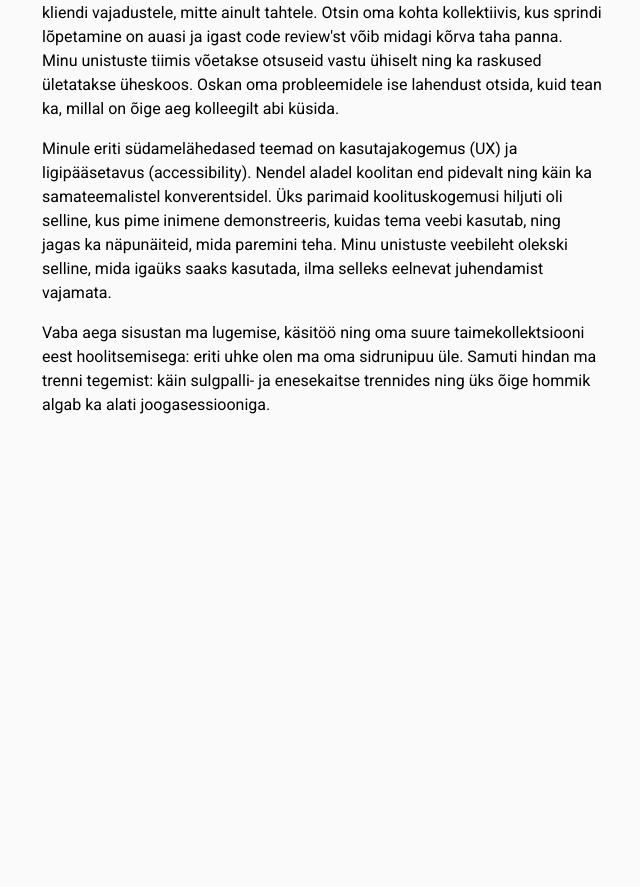
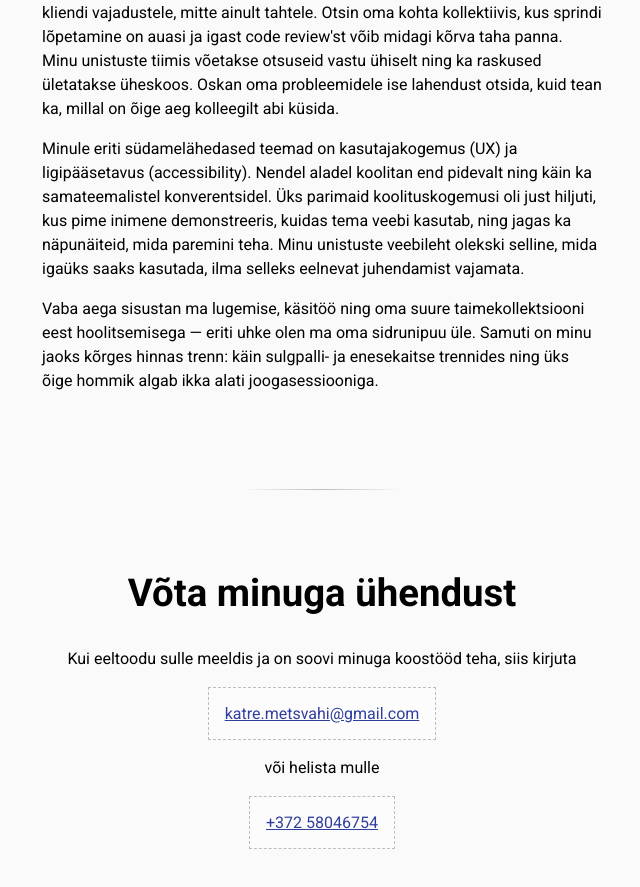
Before and after one commit to KatreMetsvahi/curriculum_vitae, a React (Create React App) app: page / in a window 1280 px wide. Shown: the part 2300-3187 px from the top of the page, without its empty margins (318-958 px from the left). Before the commit the page ends 2813 px from the top, so only its background shows below. Built offline with nearby package versions, Linux system fonts and the light colour scheme.

Commit message:
Add contacts section

```diff
--- a/src/App.tsx
+++ b/src/App.tsx
@@ -3,6 +3,7 @@ import Header from './layout/Header';
 import Work from './layout/Work';
 import Education from './layout/Education';
 import AboutMe from './layout/AboutMe';
+import Contacts from './layout/Contacts';
 import './styles/main.scss';
 
 const App = () => (
@@ -13,6 +14,8 @@ const App = () => (
     <Education/>
     <hr/>
     <AboutMe/>
+    <hr/>
+    <Contacts/>
   </div>
 );
 
--- /dev/null
+++ b/src/layout/Contacts.jsx
@@ -0,0 +1,22 @@
+import React from 'react';
+
+const Contacts = () => {
+  return (
+    <section>
+      <h3>Võta minuga ühendust</h3>
+      <p>Kui eeltoodu sulle meeldis ja on soovi minuga koostööd teha, siis kirjuta</p>
+      <a
+        className={'link-block'}
+        href='mailto:katre.metsvahi@gmail.com'>
+        katre.metsvahi@gmail.com
+      </a>
+      <p>või helista mulle</p>
+      <a
+        className={'link-block'}
+        href='tel:+372-58046754'
+      >+372 58046754</a>
+    </section>
+  );
+};
+
+export default Contacts;
--- a/src/layout/Work.tsx
+++ b/src/layout/Work.tsx
@@ -31,8 +31,8 @@ const Work = () => {
         <div className={'workplace workplace--new'}>
           <h4>Minu tuleviku töö</h4>
           <p>Kui oled huvitatud koostööst minuga, siis võta julgesti ühendust!</p>
-          <p>Email: <a href="mailto:katre.metsvahi@gmail.com">katre.metsvahi@gmail.com</a></p>
-          <p>Telefon: <a href="tel:+372-58046754">+372 58046754</a></p>
+          <p>Email: <a href='mailto:katre.metsvahi@gmail.com'>katre.metsvahi@gmail.com</a></p>
+          <p>Telefon: <a href='tel:+372-58046754'>+372 58046754</a></p>
         </div>
 
         { getWorkplace(workplaces.iSmith) }
--- a/src/static/data/aboutme.json
+++ b/src/static/data/aboutme.json
@@ -1,5 +1,5 @@
 {
   "intro": "Olen ametilt front-end arendaja, kuid ei karda ka nina back-endi või disaini maailma pista. Minu soov on luua kvaliteetseid lahendusi, mis vastavad ka kliendi vajadustele, mitte ainult tahtele. Otsin oma kohta kollektiivis, kus sprindi lõpetamine on auasi ja igast code review'st võib midagi kõrva taha panna. Minu unistuste tiimis võetakse otsuseid vastu ühiselt ning ka raskused ületatakse üheskoos. Oskan oma probleemidele ise lahendust otsida, kuid tean ka, millal on õige aeg kolleegilt abi küsida.",
-  "passion": "Minule eriti südamelähedased teemad on kasutajakogemus (UX) ja ligipääsetavus (accessibility). Nendel aladel koolitan end pidevalt ning käin ka samateemalistel konverentsidel. Üks parimaid koolituskogemusi hiljuti oli selline, kus pime inimene demonstreeris, kuidas tema veebi kasutab, ning jagas ka näpunäiteid, mida paremini teha. Minu unistuste veebileht olekski selline, mida igaüks saaks kasutada, ilma selleks eelnevat juhendamist vajamata.",
-  "hobbies": "Vaba aega sisustan ma lugemise, käsitöö ning oma suure taimekollektsiooni eest hoolitsemisega: eriti uhke olen ma oma sidrunipuu üle. Samuti hindan ma trenni tegemist: käin sulgpalli- ja enesekaitse trennides ning üks õige hommik algab ka alati joogasessiooniga."
+  "passion": "Minule eriti südamelähedased teemad on kasutajakogemus (UX) ja ligipääsetavus (accessibility). Nendel aladel koolitan end pidevalt ning käin ka samateemalistel konverentsidel. Üks parimaid koolituskogemusi oli just hiljuti, kus pime inimene demonstreeris, kuidas tema veebi kasutab, ning jagas ka näpunäiteid, mida paremini teha. Minu unistuste veebileht olekski selline, mida igaüks saaks kasutada, ilma selleks eelnevat juhendamist vajamata.",
+  "hobbies": "Vaba aega sisustan ma lugemise, käsitöö ning oma suure taimekollektsiooni eest hoolitsemisega — eriti uhke olen ma oma sidrunipuu üle. Samuti on minu jaoks kõrges hinnas trenn: käin sulgpalli- ja enesekaitse trennides ning üks õige hommik algab ikka alati joogasessiooniga."
 }
--- a/src/styles/components/_link.scss
+++ b/src/styles/components/_link.scss
@@ -1,3 +1,16 @@
 a {
   color: $blue-dark;
 }
+
+.link-block {
+  background-color: lighten($white, .7%);
+  border: 1px dashed $grey-dark;
+  display: inline-block;
+  margin-bottom: 1rem;
+  padding: 1rem;
+  transition: border-color 200ms ease-in-out;
+
+  &:hover {
+    border-color: currentColor;
+  }
+}
--- a/src/styles/main.scss
+++ b/src/styles/main.scss
@@ -3,7 +3,6 @@
 @import 'base/reset';
 @import 'base/typography';
 
-@import 'components/about-me';
 @import 'components/cloud';
 @import 'components/education';
 @import 'components/grid';
@@ -12,5 +11,6 @@
 @import 'components/logo';
 @import 'components/workplace';
 
+@import 'layout/about-me';
 @import 'layout/header';
 @import 'layout/section';
```
Also changed, not shown: src/styles/layout/_about-me.scss (renamed from src/styles/components/_about-me.scss).
